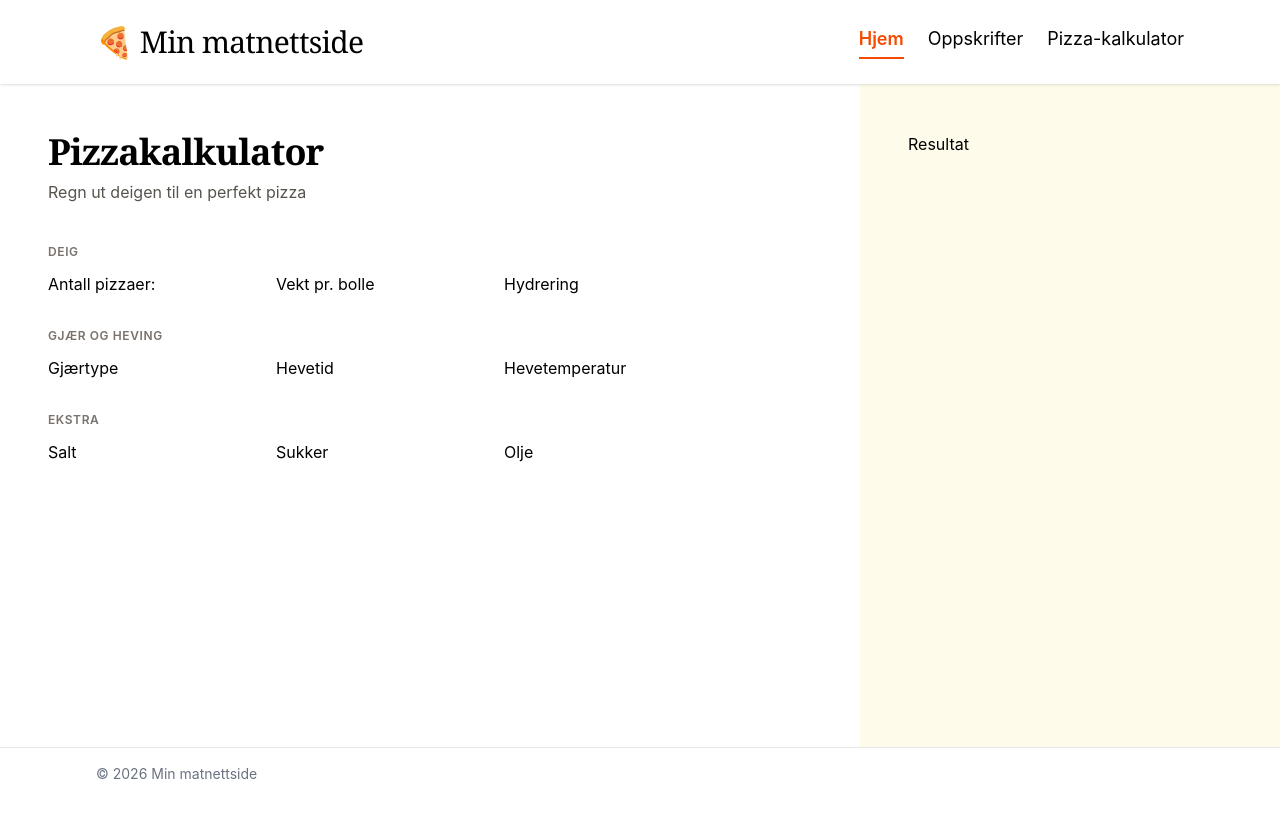
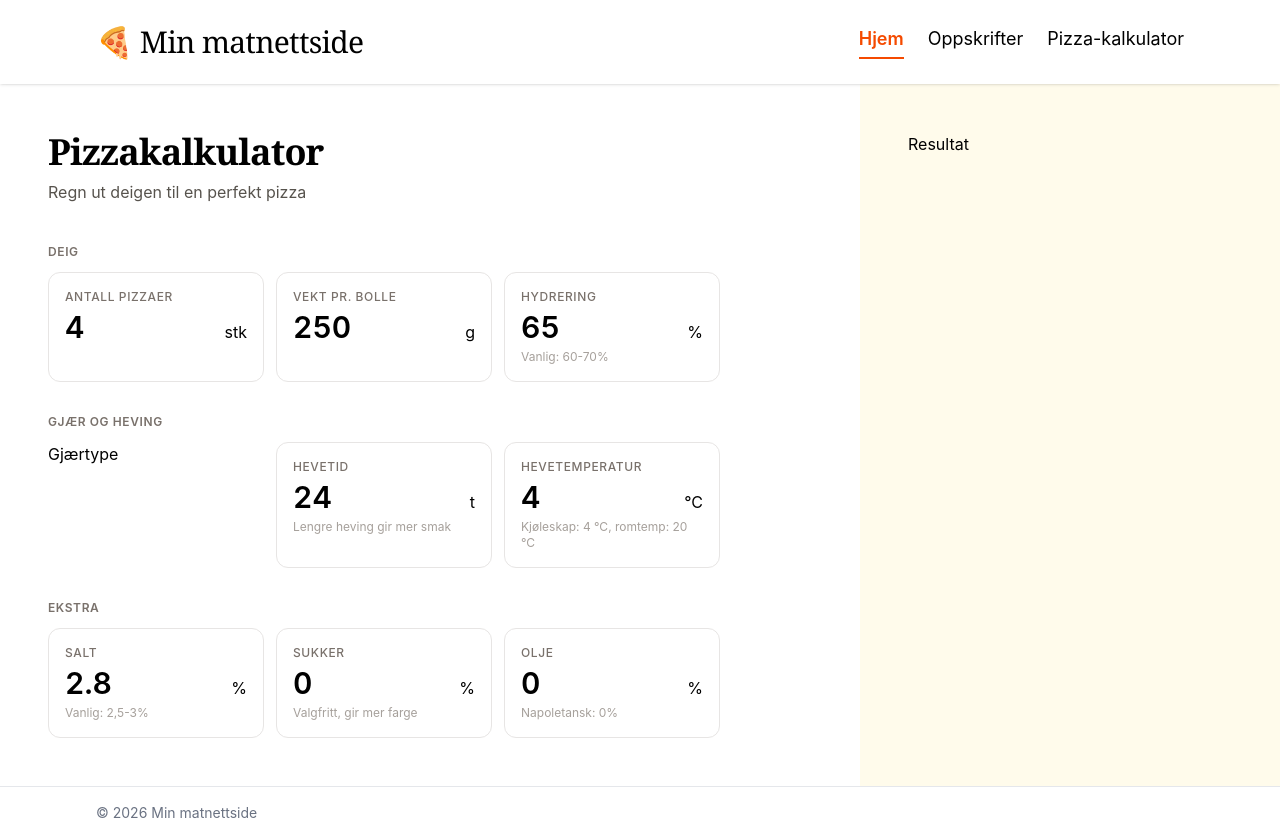
Before and after one commit to jensstat/jensmat, a React (Vite) app: page / in a window 1280 px wide. Before the commit the page ends 800 px from the top, so only its background shows below. Built offline with nearby package versions, Linux system fonts and the light colour scheme.

Commit message:
Added component NumberField for Pizxa-calculator

```diff
--- /dev/null
+++ b/src/components/NumberField.tsx
@@ -0,0 +1,45 @@
+interface NumberFieldProps {
+  label: string;
+  unit: string;
+  defaultValue: number;
+  min: number;
+  max: number;
+  step: number;
+  hint?: string;
+}
+
+function NumberField({
+  label,
+  unit,
+  defaultValue,
+  min,
+  max,
+  step,
+  hint,
+}: NumberFieldProps) {
+  return (
+    <label className="block cursor-text rounded-xl border border-stone-200 bg-white p-4 transition hover:border-stone-300">
+      <span className="block text-xs font-medium uppercase tracking-wider text-stone-500">
+        {label}
+      </span>
+      <span className="mt-1 flex items-baseline gap-1">
+        <input
+          type="number"
+          inputMode="decimal"
+          defaultValue={defaultValue}
+          min={min}
+          max={max}
+          step={step}
+          className="w-full min-w-0 bg-transparent text-3xl font-semibold tabular-nums outline-none [appearance:textfield]
+  [&::-webkit-inner-spin-button]:appearance-none [&::-webkit-outer-spin-button]:appearance-none"
+        />
+        <span>{unit}</span>
+      </span>
+      {hint && (
+        <span className="mt-1 block text-xs text-stone-400">{hint}</span>
+      )}
+    </label>
+  );
+}
+
+export default NumberField;
--- a/src/pages/PizzaCalculatorPage.tsx
+++ b/src/pages/PizzaCalculatorPage.tsx
@@ -1,3 +1,5 @@
+import NumberField from "../components/NumberField";
+
 function PizzaCalculatorPage() {
   return (
     // The grid fills <main> (flex-1) and the full width.
@@ -18,9 +20,31 @@ function PizzaCalculatorPage() {
                 Deig
               </legend>
               <div className="grid grid-cols-2 gap-3 sm:grid-cols-3">
-                <p>Antall pizzaer: </p>
-                <p>Vekt pr. bolle</p>
-                <p> Hydrering</p>
+                <NumberField
+                  label="Antall pizzaer"
+                  unit="stk"
+                  defaultValue={4}
+                  min={1}
+                  max={20}
+                  step={1}
+                />
+                <NumberField
+                  label="Vekt pr. bolle"
+                  unit="g"
+                  defaultValue={250}
+                  min={150}
+                  max={400}
+                  step={5}
+                />
+                <NumberField
+                  label="Hydrering"
+                  unit="%"
+                  defaultValue={65}
+                  min={50}
+                  max={80}
+                  step={1}
+                  hint="Vanlig: 60-70%"
+                />
               </div>
             </fieldset>
 
@@ -28,11 +52,27 @@ function PizzaCalculatorPage() {
               <legend className="mb-3 text-xs font-semibold uppercase tracking-wider text-stone-500">
                 Gjær og heving
               </legend>
-              {/* Later: yeast type, rising time, where it rises */}
               <div className="grid grid-cols-2 gap-3 sm:grid-cols-3">
+                {/* Yeast type is a choice, not a number, so it needs another kind of field */}
                 <p>Gjærtype</p>
-                <p>Hevetid</p>
-                <p>Hevetemperatur</p>
+                <NumberField
+                  label="Hevetid"
+                  unit="t"
+                  defaultValue={24}
+                  min={1}
+                  max={72}
+                  step={1}
+                  hint="Lengre heving gir mer smak"
+                />
+                <NumberField
+                  label="Hevetemperatur"
+                  unit="°C"
+                  defaultValue={4}
+                  min={2}
+                  max={30}
+                  step={1}
+                  hint="Kjøleskap: 4 °C, romtemp: 20 °C"
+                />
               </div>
             </fieldset>
 
@@ -41,9 +81,34 @@ function PizzaCalculatorPage() {
                 Ekstra
               </legend>
               <div className="grid grid-cols-2 gap-3 sm:grid-cols-3">
-                <p>Salt</p>
-                <p>Sukker</p>
-                <p>Olje</p>
+                {/* The percentages are of the flour weight, like hydration */}
+                <NumberField
+                  label="Salt"
+                  unit="%"
+                  defaultValue={2.8}
+                  min={0}
+                  max={4}
+                  step={0.1}
+                  hint="Vanlig: 2,5-3%"
+                />
+                <NumberField
+                  label="Sukker"
+                  unit="%"
+                  defaultValue={0}
+                  min={0}
+                  max={5}
+                  step={0.5}
+                  hint="Valgfritt, gir mer farge"
+                />
+                <NumberField
+                  label="Olje"
+                  unit="%"
+                  defaultValue={0}
+                  min={0}
+                  max={6}
+                  step={0.5}
+                  hint="Napoletansk: 0%"
+                />
               </div>
             </fieldset>
           </div>
```
Also changed, not shown: 2 other files (tests, documents, lock files or other folders).
